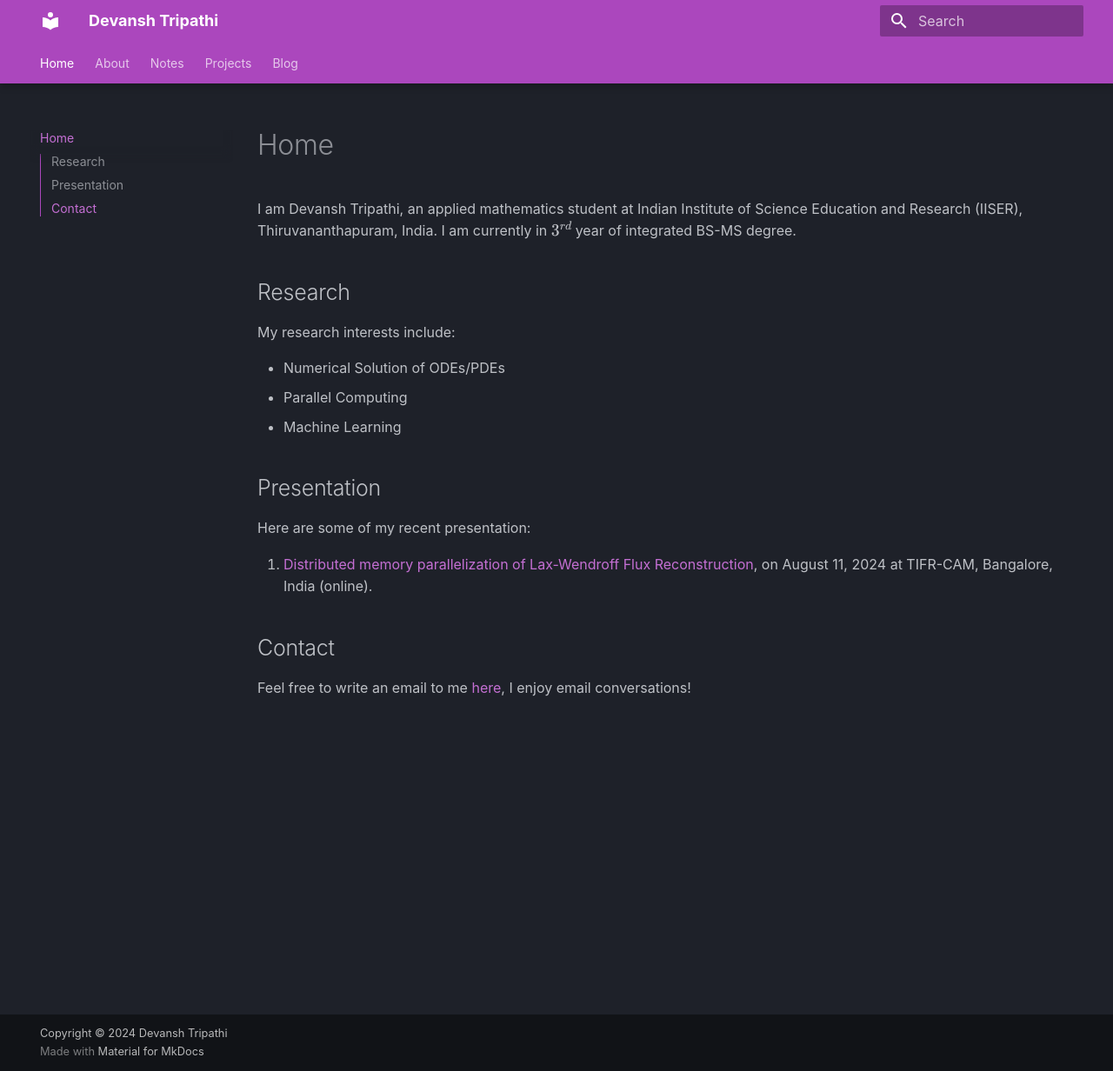
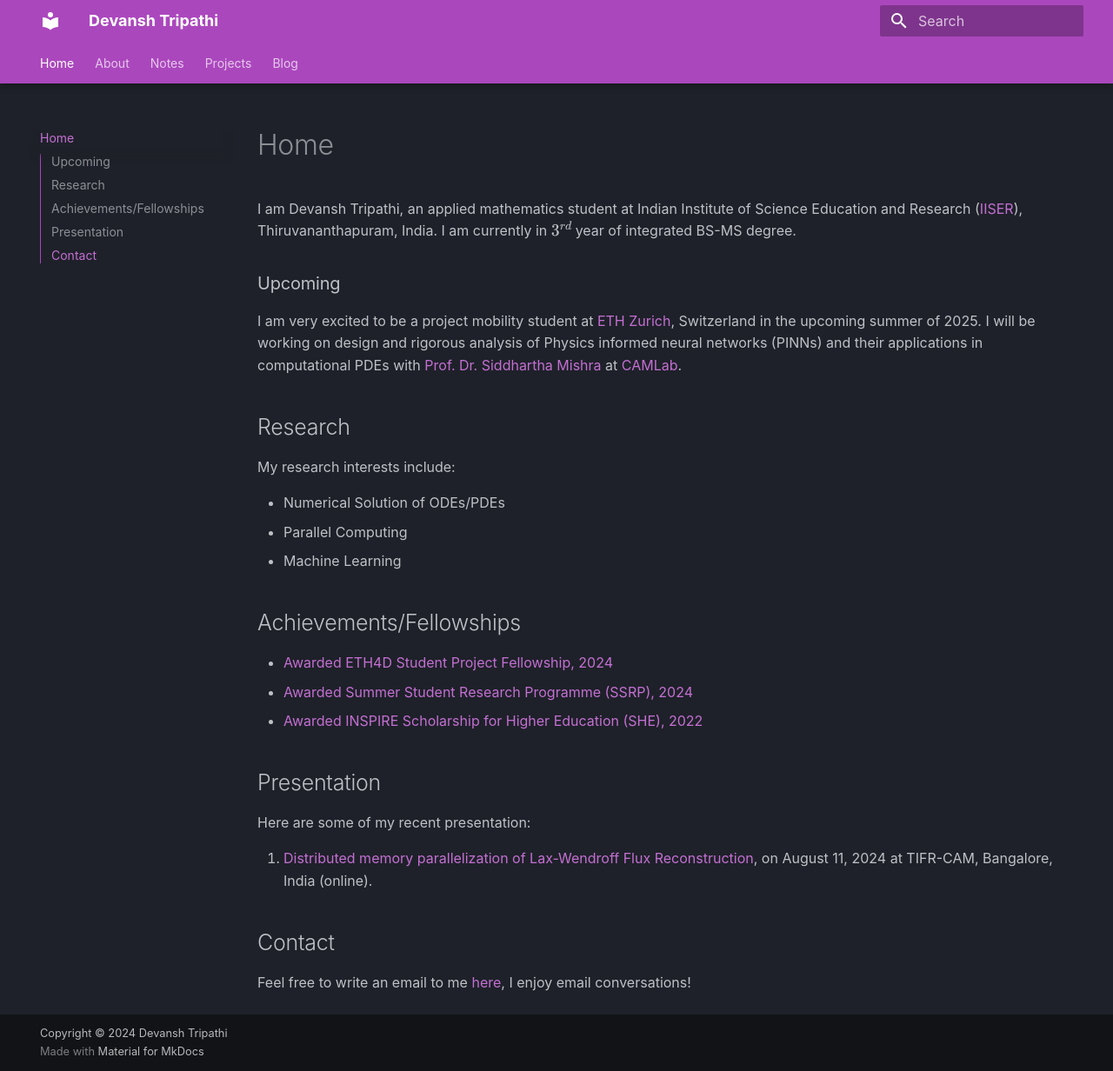
Before and after one commit to Devansh1106/devansh1106.github.io, an MkDocs documentation site: the page built from docs/index.md, in a window 1280 px wide and 1232 px high. Shown: the whole window at 87% size. Built offline with MkDocs 1.6.1 and Material for MkDocs 9.7.7, drawn with Linux system fonts in a browser that asks for light colours; some web fonts are replaced; formulas are drawn with MathJax 3.

Commit message:
Site Update Dec 11

```diff
--- a/docs/index.md
+++ b/docs/index.md
@@ -1,4 +1,8 @@
-I am Devansh Tripathi, an applied mathematics student at Indian Institute of Science Education and Research (IISER), Thiruvananthapuram, India. I am currently in $3^{rd}$ year of integrated BS-MS degree.
+I am Devansh Tripathi, an applied mathematics student at Indian Institute of Science Education and Research ([IISER](https://www.iisertvm.ac.in)), Thiruvananthapuram, India. I am currently in $3^{rd}$ year of integrated BS-MS degree.
+
+### Upcoming
+
+I am very excited to be a project mobility student at [ETH Zurich](https://ethz.ch/en.html), Switzerland in the upcoming summer of 2025. I will be working on design and rigorous analysis of Physics informed neural networks (PINNs) and their applications in computational PDEs with [Prof. Dr. Siddhartha Mishra](https://camlab.ethz.ch/the-group/group-head.html) at [CAMLab](https://camlab.ethz.ch/).
 
 ## Research
 My research interests include:
@@ -7,6 +11,12 @@ My research interests include:
 - Parallel Computing
 - Machine Learning
 
+## Achievements/Fellowships
+
+- [Awarded ETH4D Student Project Fellowship, 2024](one-pager/eth4d.md)
+- [Awarded Summer Student Research Programme (SSRP), 2024](one-pager/ssrp_tifrcam.md)
+- [Awarded INSPIRE Scholarship for Higher Education (SHE), 2022](one-pager/inspire_she.md)
+
 ## Presentation
 Here are some of my recent presentation:
 
```
Also changed, not shown: docs/about.md (+1 -1 lines), docs/notes/Accumulate operation.md (+1 -0 lines), docs/notes/julia_basics.md (+1 -0 lines), docs/one-pager/eth4d.md (added, +9 -0 lines), docs/one-pager/inspire_she.md (added, +12 -0 lines), docs/one-pager/ssrp_tifrcam.md (added, +10 -0 lines), docs/projects/index.md (+1 -0 lines).
